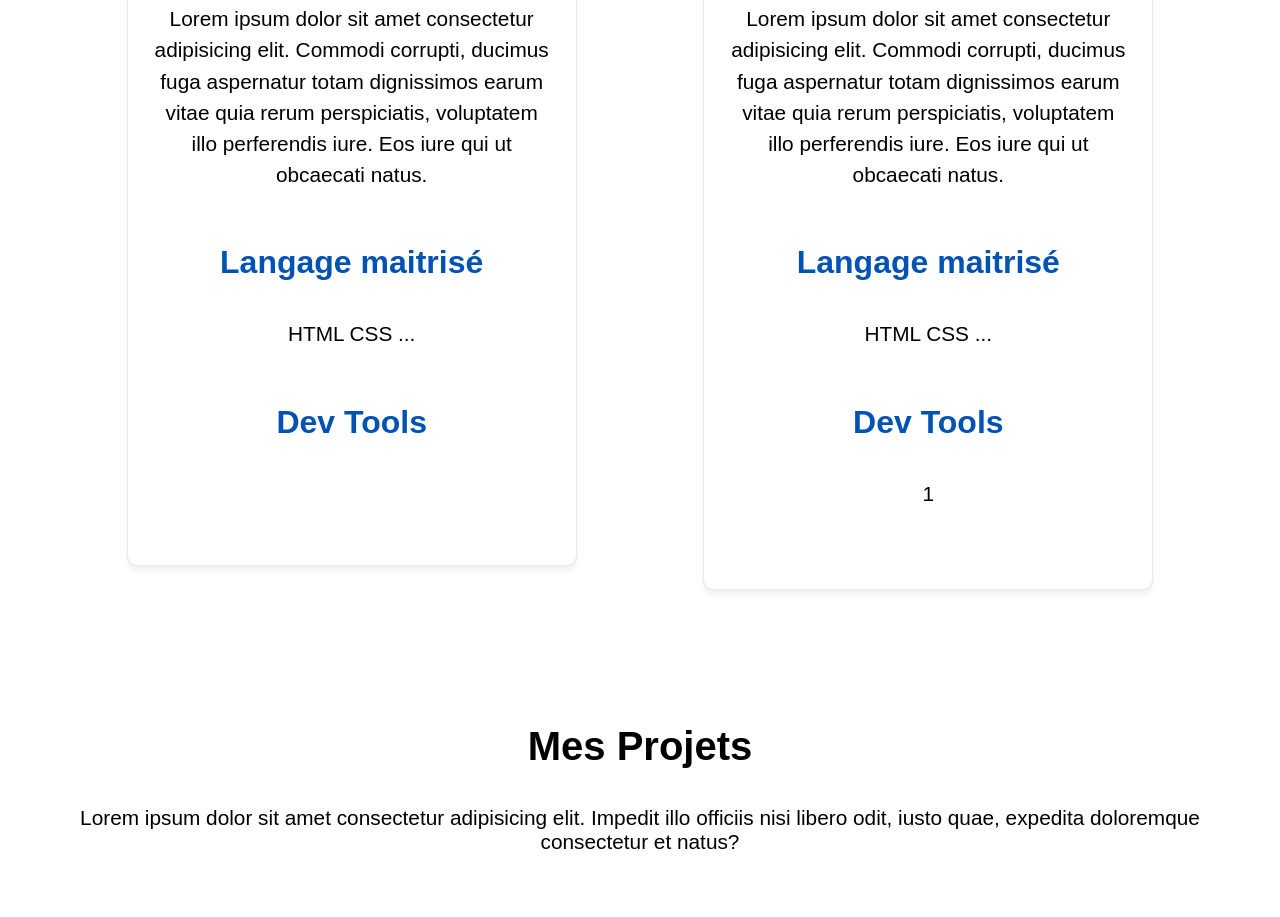
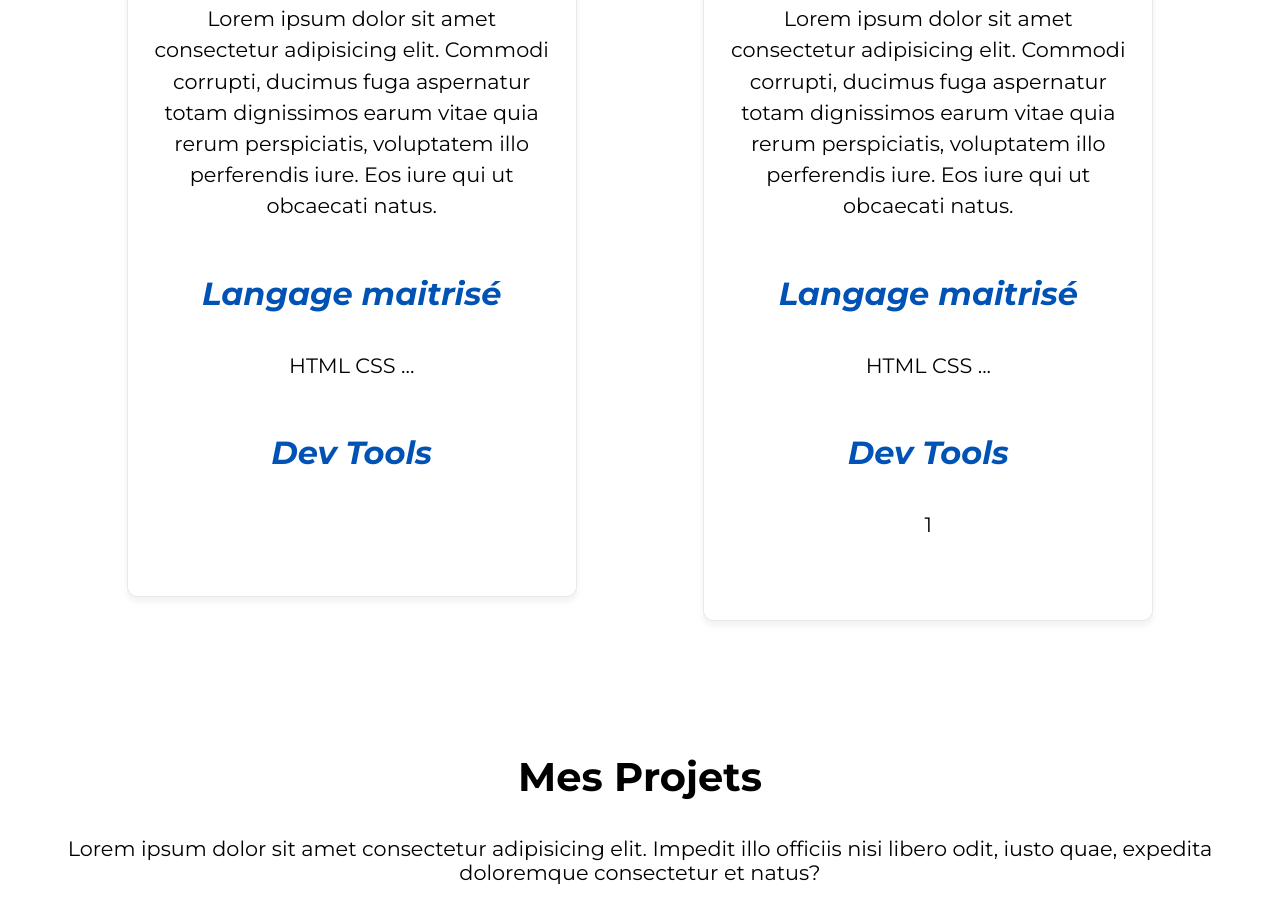
Before and after one commit to fmarc39/portfolio, a plain HTML site: page index.html in a window 1280 px wide. Shown: the part 1583-2500 px from the top of the page. Drawn offline with nearby package versions, Linux system fonts and the light colour scheme.

Commit message:
modification de la font

```diff
--- a/index.html
+++ b/index.html
@@ -9,7 +9,7 @@
     <script src="https://ajax.googleapis.com/ajax/libs/jquery/3.5.1/jquery.min.js"></script>
     <link rel="stylesheet" href="https://cdnjs.cloudflare.com/ajax/libs/font-awesome/4.7.0/css/font-awesome.min.css">
     <link rel="preconnect" href="https://fonts.gstatic.com">
-    <link href="https://fonts.googleapis.com/css2?family=Playfair+Display:wght@700&display=swap" rel="stylesheet">
+    <link href="https://fonts.googleapis.com/css2?family=Montserrat:ital,wght@0,400;0,500;0,700;1,400;1,700&display=swap" rel="stylesheet">
     <title>François Marc | Web Dev</title>
 </head>
 
--- a/style/style.scss
+++ b/style/style.scss
@@ -39,7 +39,8 @@ $smallp: 1.1rem;
 /* Style des titres et p */
 
 body {
-    font-family: 'Poppins', sans-serif;
+
+    font-family: 'Montserrat', sans-serif;
 
 }
 
@@ -288,8 +289,9 @@ body {
 
     font-size: 2rem;
     margin-bottom: $mediumMarginBottom;
-    font-weight: 700;
+    font-weight: bold;
     color: $mainColor;
+    font-style: italic;
 }
 
 #container-1 {
```
Also changed, not shown: style/style.css, 1 other file.
